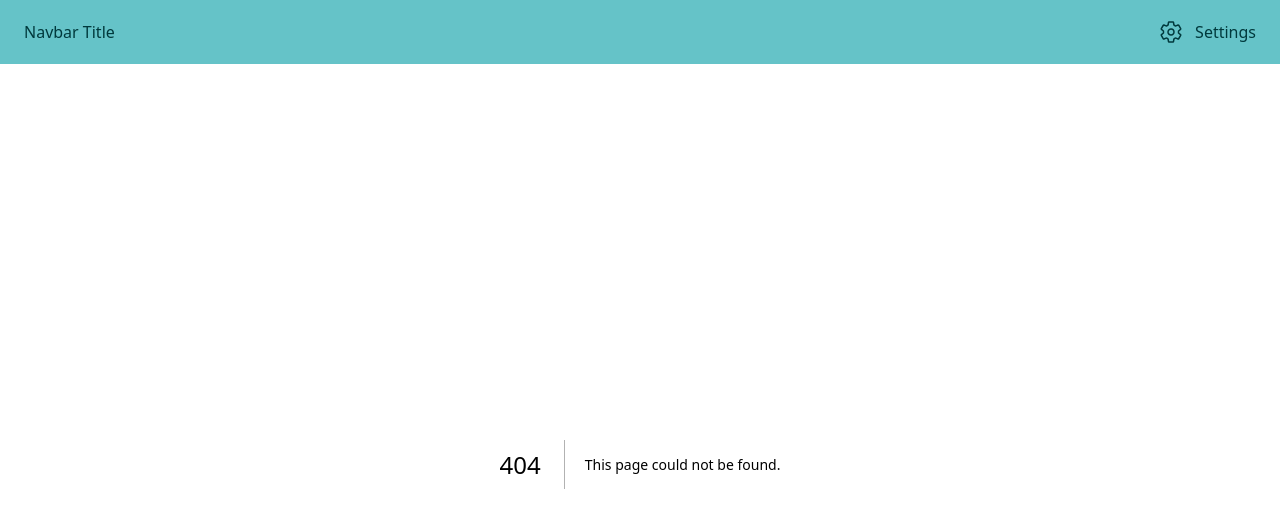
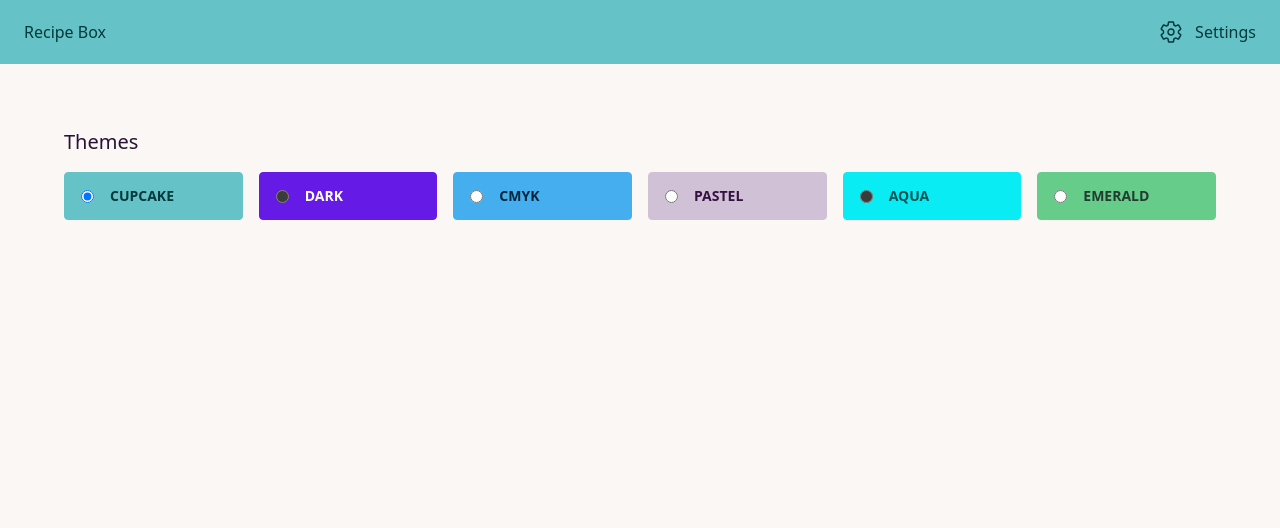
Before and after one commit to nataliebasille/recipe-box, a Next.js app: page /settings in a window 1280 px wide. Before the commit this address had no page. Shown: the top 528 px of the page. Built offline with nearby package versions, Linux system fonts and the light colour scheme.

Commit message:
Add theme selector

```diff
--- a/src/app/layout.tsx
+++ b/src/app/layout.tsx
@@ -2,14 +2,19 @@
 
 import { ThemeProvider, useTheme } from "~/stores/themeStore";
 import "../styles/globals.css";
-import { FC, ReactNode } from "react";
+import { FC, ReactNode, useCallback, useRef } from "react";
 import { useBreakpoint } from "~/hooks/useBreakpoint";
 import { MenuIcon } from "~/icons/menuIcon";
 import { SettingsLink } from "~/components/links/settingsLink";
 
 const Layout: FC<{ children: ReactNode }> = ({ children }) => {
   const theme = useTheme();
-  const breakpoint = useBreakpoint("sm");
+  const sidebarToggleRef = useRef<HTMLInputElement>(null);
+
+  const toggleSidebar = useCallback(() => {
+    sidebarToggleRef.current?.click();
+  }, []);
+
   return (
     <html data-theme={theme}>
       <head>
@@ -17,15 +22,15 @@ const Layout: FC<{ children: ReactNode }> = ({ children }) => {
       </head>
       <body>
         <div className="drawer">
-          <input id="my-drawer-3" type="checkbox" className="drawer-toggle" />
+          <input ref={sidebarToggleRef} id="sidebar" type="checkbox" className="drawer-toggle" />
           <div className="drawer-content flex flex-col">
             <div className="navbar w-full bg-primary text-primary-content">
               <div className="flex-none lg:hidden">
-                <label htmlFor="my-drawer-3" className="btn-ghost btn-square btn">
+                <label htmlFor="sidebar" className="btn-ghost btn-square btn">
                   <MenuIcon />
                 </label>
               </div>
-              <div className="mx-2 flex-1 px-2">Navbar Title</div>
+              <div className="mx-2 flex-1 px-2">Recipe Box</div>
               <div className="hidden flex-none lg:block">
                 <ul className="menu menu-horizontal">
                   <li>
@@ -34,13 +39,13 @@ const Layout: FC<{ children: ReactNode }> = ({ children }) => {
                 </ul>
               </div>
             </div>
-            <main>{children}</main>
+            <main className="w-100 p-5 sm:p-16">{children}</main>
           </div>
           <div className="drawer-side">
-            <label htmlFor="my-drawer-3" className="drawer-overlay"></label>
+            <label htmlFor="sidebar" className="drawer-overlay"></label>
             <ul className="menu w-80 bg-base-100 p-4">
               <li>
-                <SettingsLink />
+                <SettingsLink onClick={toggleSidebar} />
               </li>
             </ul>
           </div>
--- a/src/app/page.tsx
+++ b/src/app/page.tsx
@@ -20,7 +20,7 @@ const Section: FC<{ className?: string; heading: ReactNode; items: typeof ALL_FO
       </h2>
       <div className="grid grid-cols-1 gap-3 sm:grid-cols-5 sm:gap-6">
         {Object.entries(items).map(([key, { label }]) => (
-          <button key={key} className="btn-outline btn-accent btn">
+          <button key={key} className="btn-accent btn-outline btn">
             {label}
           </button>
         ))}
@@ -31,7 +31,7 @@ const Section: FC<{ className?: string; heading: ReactNode; items: typeof ALL_FO
 
 export default function App() {
   return (
-    <div className="flex w-full flex-col gap-2 p-5 sm:gap-4 sm:p-16">
+    <div className="flex w-full flex-col gap-2 sm:gap-4">
       <h1 className="text-3xl font-extrabold tracking-tight text-primary sm:text-5xl">Pick one to explore recipes!</h1>
       <div className="divider" />
       <Section className="mt-2 sm:mt-4" heading="Cuisines" items={ALL_CUISINES} />
--- /dev/null
+++ b/src/app/settings/page.tsx
@@ -0,0 +1,10 @@
+import { ThemeSelector } from "~/components/settings/themeSelector";
+
+export default function SettingsPage() {
+  return (
+    <>
+      <h2 className="mb-4 text-xl">Themes</h2>
+      <ThemeSelector />
+    </>
+  );
+}
--- a/src/components/links/appLink.tsx
+++ b/src/components/links/appLink.tsx
@@ -1,9 +1,14 @@
 import Link from "next/link";
 import { FC, ReactNode } from "react";
 
-export const AppLink: FC<{ href: string; icon: ReactNode; children?: ReactNode }> = ({ href, icon, children }) => {
+export const AppLink: FC<{ href: string; icon: ReactNode; onClick?: () => void; children?: ReactNode }> = ({
+  href,
+  icon,
+  onClick,
+  children,
+}) => {
   return (
-    <Link href={href} className="grid grid-cols-[24px_1fr]">
+    <Link href={href} onClick={onClick} className="grid grid-cols-[24px_1fr]">
       <span className="w-full">{icon}</span>
       {children}
     </Link>
--- a/src/components/links/settingsLink.tsx
+++ b/src/components/links/settingsLink.tsx
@@ -1,9 +1,13 @@
 import { SettingsIcon } from "~/icons/settingsIcon";
 import { AppLink } from "./appLink";
+import { FC } from "react";
 
-export const SettingsLink = () => {
+type SettingsLinkProps = {
+  onClick?: () => void;
+};
+export const SettingsLink: FC<SettingsLinkProps> = ({ onClick }) => {
   return (
-    <AppLink href="/settings" icon={<SettingsIcon />}>
+    <AppLink href="/settings" icon={<SettingsIcon />} onClick={onClick}>
       Settings
     </AppLink>
   );
--- /dev/null
+++ b/src/components/settings/themeSelector.tsx
@@ -0,0 +1,30 @@
+"use client";
+
+import tailwindConfig from "tailwind.config.cjs";
+import resolveConfig from "tailwindcss/resolveConfig";
+import { useThemeToggle, useTheme } from "~/stores/themeStore";
+
+const themes: string[] = (resolveConfig(tailwindConfig) as any).daisyui;
+export const ThemeSelector = () => {
+  const currentTheme = useTheme();
+  const setTheme = useThemeToggle();
+
+  return (
+    <div className="grid gap-4 sm:grid-cols-3 md:grid-cols-4 lg:grid-cols-6">
+      {themes.map((theme) => (
+        <div data-theme={theme} className="relative">
+          <div data-theme={currentTheme} className="absolute top-0 left-0 right-0 bottom-0"></div>
+          <label className="z-100 btn-primary btn relative grid w-full grid-cols-[auto_1fr] gap-4 rounded text-left">
+            <input
+              type="radio"
+              className="radio-secondary"
+              onClick={() => setTheme(theme as any)}
+              checked={currentTheme === theme}
+            />
+            {theme}
+          </label>
+        </div>
+      ))}
+    </div>
+  );
+};
--- /dev/null
+++ b/src/hooks/useLocalStorageState.ts
@@ -0,0 +1,31 @@
+import { useCallback, useState } from "react";
+import superjson from "superjson";
+
+export function useLocalStorageState<T>(key: string): [T | undefined, (value: T) => void];
+export function useLocalStorageState<T>(key: string, defaultValue: T): [T, (value: T) => void];
+export function useLocalStorageState(key: string, defaultValue?: unknown) {
+  const [value, setValue] = useState(() => getFromStorage(key, defaultValue));
+
+  const updateValue = useCallback((value: unknown) => {
+    setInStorage(key, value);
+    setValue(value);
+  }, []);
+
+  return [value, updateValue] as const;
+}
+
+function getFromStorage(key: string, defaultValue: unknown) {
+  const value = localStorage.getItem(key);
+
+  if (value === null) {
+    return defaultValue;
+  }
+
+  return superjson.deserialize(JSON.parse(value));
+}
+
+function setInStorage(key: string, value: unknown) {
+  const serialized = superjson.serialize(value);
+
+  localStorage.setItem(key, JSON.stringify(serialized));
+}
--- a/src/stores/createStore.tsx
+++ b/src/stores/createStore.tsx
@@ -23,8 +23,8 @@ export const createStore = <TStore extends {}>(initialValue: TStore) => {
     const get = useCallback(() => store.current, []);
     const set = useCallback((changes: Partial<TStore>) => {
       store.current = {
+        ...store.current,
         ...changes,
-        ...store.current,
       };
       subscriptions.current?.forEach((callback) => {
         callback(store.current);
--- a/src/stores/themeStore.ts
+++ b/src/stores/themeStore.ts
@@ -22,4 +22,4 @@ export const useThemeToggle = () => {
   );
 };
 
-export { useSetTheme, ThemeProvider };
+export { ThemeProvider };
```
